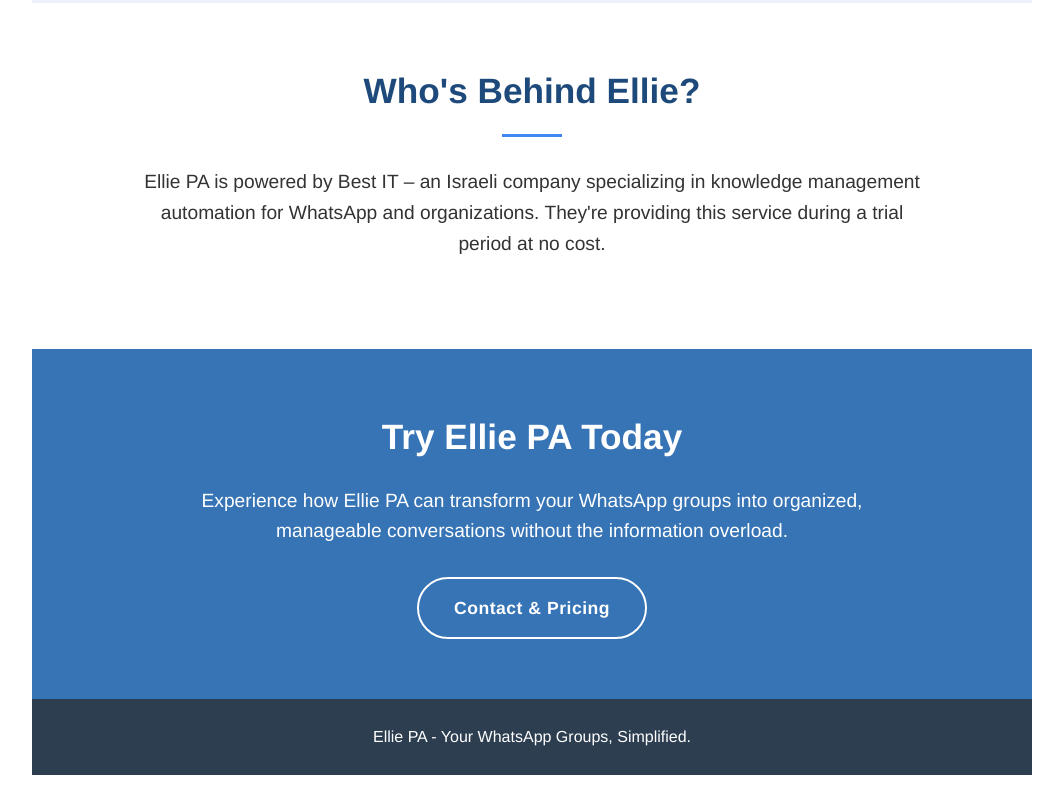
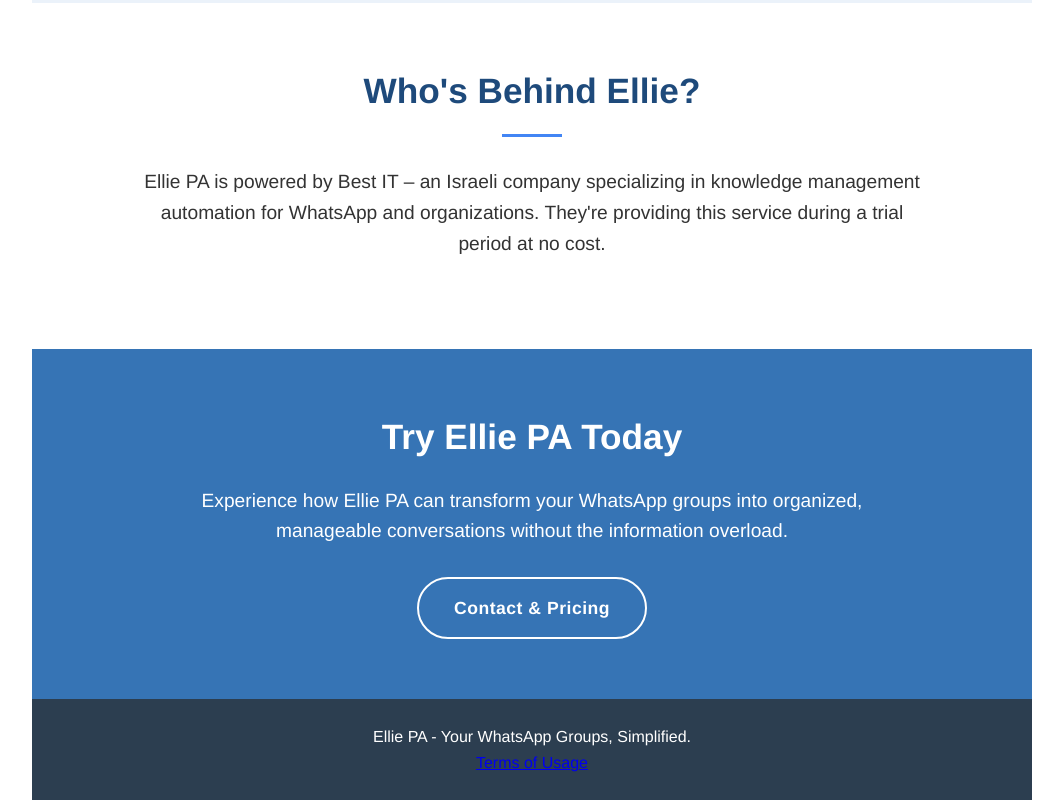
Before and after one commit to Danny-BestIT/ElliePA-Page, a plain HTML site: page index.html in a window 1280 px wide. Shown: the part 3211-4011 px from the top of the page, without its empty margins (108-1171 px from the left). Before the commit the page ends 3986 px from the top, so only its background shows below. Drawn offline with Linux system fonts and the light colour scheme.

Commit message:
Update index.html

```diff
--- a/index.html
+++ b/index.html
@@ -540,6 +540,7 @@
 
         <footer>
             <p>Ellie PA - Your WhatsApp Groups, Simplified.</p>
+            <p></p><a href="ellie-pa-terms.html">Terms of Usage</a>
         </footer>
     </div>
 </body>
```
